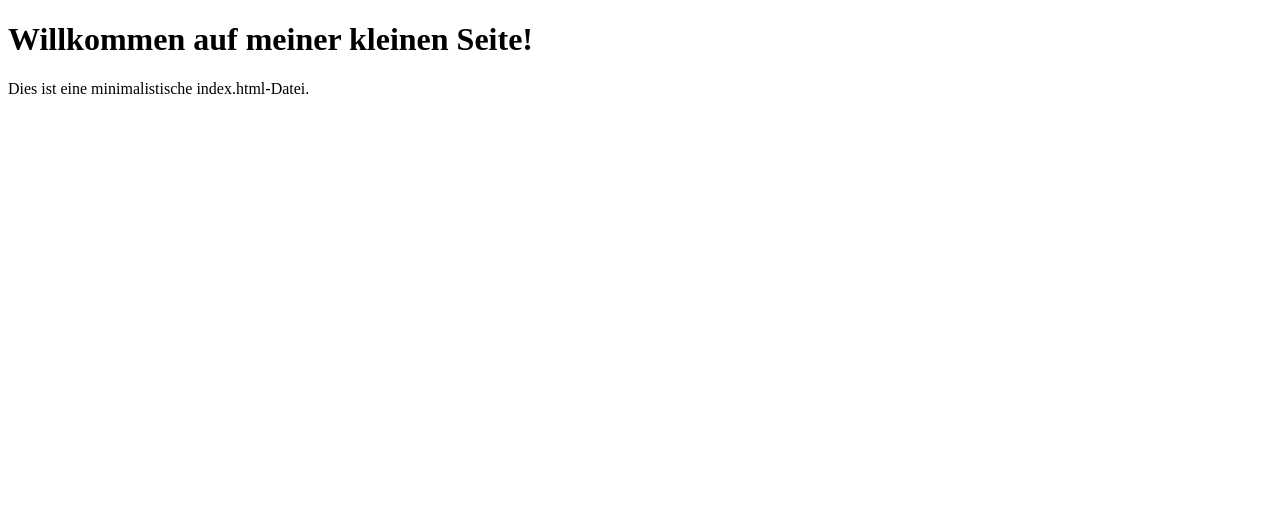
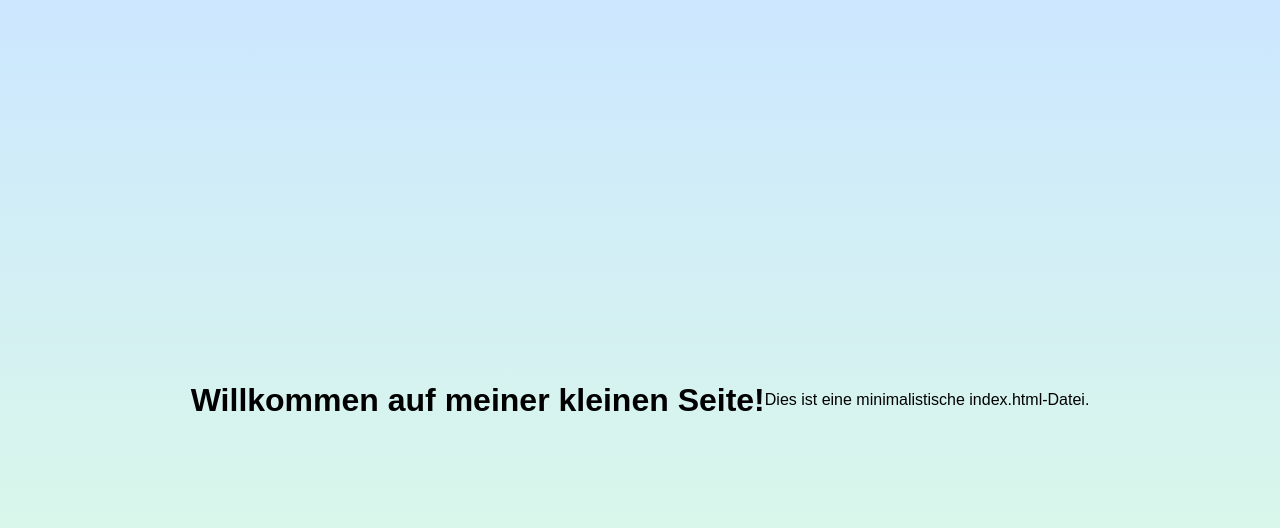
Before and after one commit to RaphaelPy/Git-csw-aufgabe, a plain HTML site: page index.html in a window 1280 px wide. Drawn offline with Linux system fonts and the light colour scheme.

Commit message:
css verbinden und Background Änderung

```diff
--- a/index.html
+++ b/index.html
@@ -4,6 +4,7 @@
     <meta charset="UTF-8" />
     <meta name="viewport" content="width=device-width, initial-scale=1.0" />
     <title>Meine kleine Seite</title>
+    <link rel="stylesheet" href="styles.css">
   </head>
   <body>
     <h1>Willkommen auf meiner kleinen Seite!</h1>
--- a/styles.css
+++ b/styles.css
@@ -1,12 +1,10 @@
-<!DOCTYPE html>
-<html lang="de">
-<head>
-  <meta charset="UTF-8">
-  <meta name="viewport" content="width=device-width, initial-scale=1.0">
-  <title>Meine kleine Seite</title>
-</head>
-<body>
-  <h1>Willkommen auf meiner kleinen Seite!</h1>
-  <p>Dies ist eine minimalistische index.html-Datei.</p>
-</body>
-</html>
+body {
+    font-family: sans-serif;
+    background: linear-gradient(#cce7ff, #e0ffe0);
+    text-align: center;
+    display: flex;
+    justify-content: center;
+    align-items: center;
+    height: 100vh;
+    margin: 0;
+}
```
